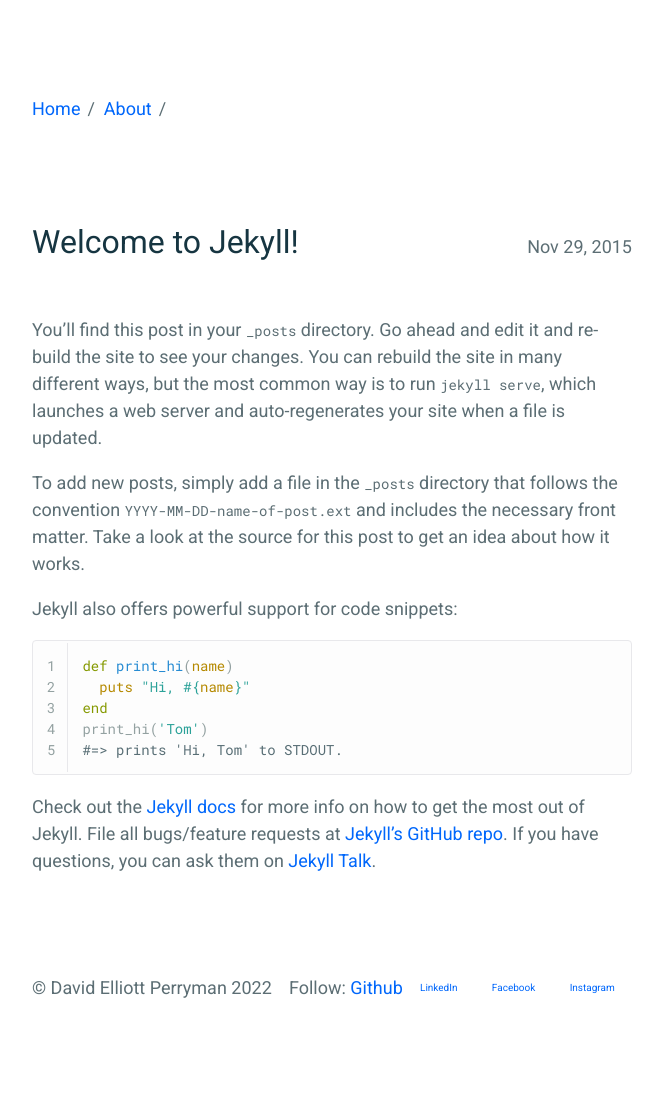
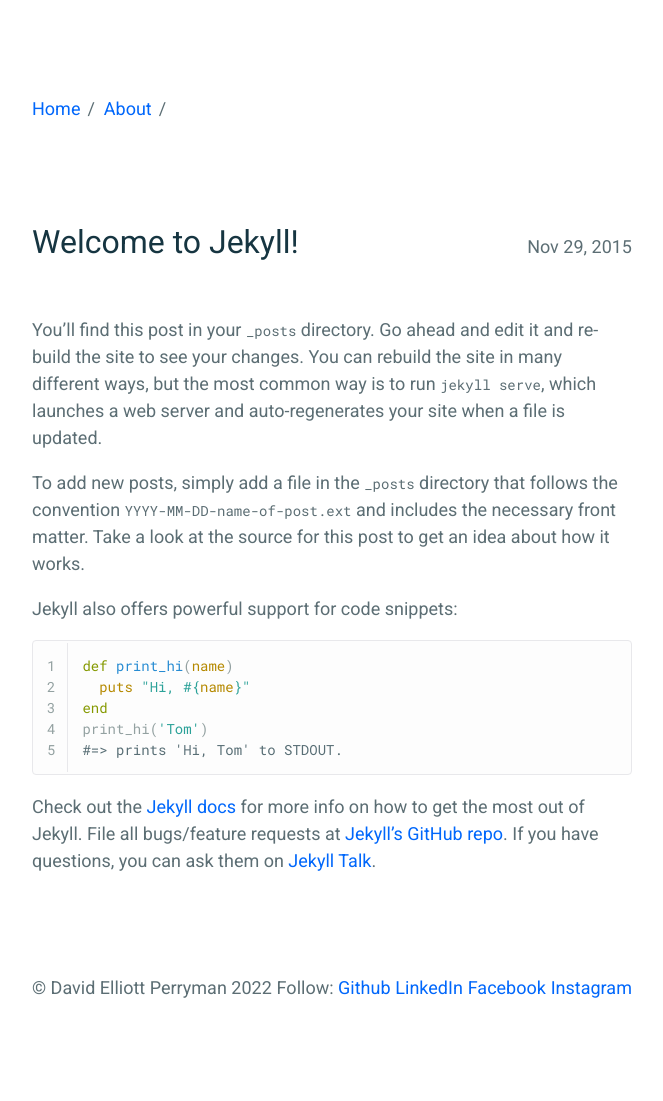
Before and after one commit to elliottperryman/elliottperryman.github.io, a Jekyll site: the page built from _posts/2015-11-29-welcome-to-jekyll.markdown, in a window 1280 px wide. Shown: the whole page, without its empty margins (308-971 px from the left). Built offline with Jekyll 4.4.1, drawn with Linux system fonts in a browser that asks for light colours.

Commit message:
trying to fix style

```diff
--- a/_includes/footer.html
+++ b/_includes/footer.html
@@ -2,7 +2,7 @@
     <p>&copy; {{ site.author }} {{ 'now' | date: '%Y' }}</p>
     <p>Follow:
         {% if site.github_username %}<a href="https://github.com/{{ site.github_username }}">Github</a>{% endif %}</p>
-        <a href="https://www.linkedin.com/in/david-elliott-perryman-07332612b/">LinkedIn</a></p>
-        <a href="https://www.facebook.com/david.perryman.902/">Facebook</a></p>
-        <a href="https://www.instagram.com/elliottperryman/">Instagram</a></p>
+        <p><a href="https://www.linkedin.com/in/david-elliott-perryman-07332612b/">LinkedIn</a></p>
+        <p><a href="https://www.facebook.com/david.perryman.902/">Facebook</a></p>
+        <p><a href="https://www.instagram.com/elliottperryman/">Instagram</a></p>
 </footer>
--- a/_includes/header.html
+++ b/_includes/header.html
@@ -3,6 +3,6 @@
         <h1>{{ site.description }}</h1>
     {% endif %}
     <p>
-        <a href="{{ "/" | prepend: site.baseurl }}">Home</a><span class="u-separate"></span> <a href="{{ "/about/" | prepend: site.baseurl }}">About</a><span class="u-separate"></span>
+        <a href="{{ "/" | prepend: site.baseurl }}">Home</a><span class="u-separate"></span> <a href="{{ "/about" | prepend: site.baseurl }}">About</a><span class="u-separate"></span>
     </p>
 </header>
```
